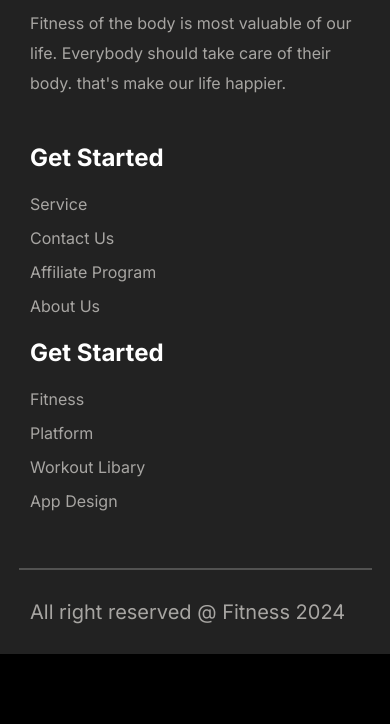
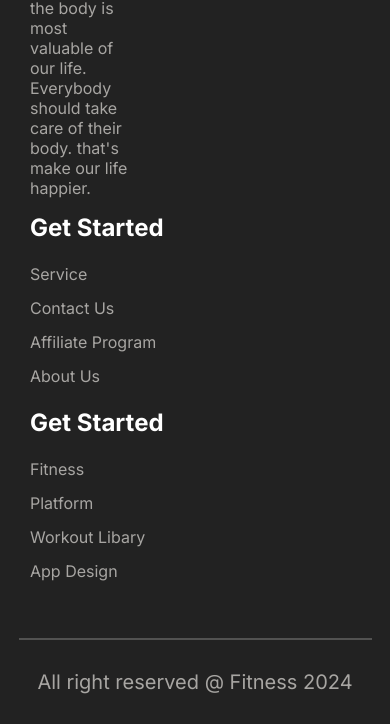
Before and after one commit to ShohagKaisar/Assignment-2, a plain HTML site: page index.html in a window 390 px wide. Shown: the part 5895-6619 px from the top of the page. Before the commit the page ends 6549 px from the top, so only its background shows below. Drawn offline with Linux system fonts and the light colour scheme.

Commit message:
some update for responsive

```diff
--- a/styles/style.css
+++ b/styles/style.css
@@ -530,16 +530,5 @@ hr {
     align-items: start;
     margin-left: 30px;
   }
-  .footer-div p{
-    width: 145%;
-    line-height: 30px;
-  }
-  .footer-left {
-    width: 80%;
-    margin: 30px 0;
-  }
-  .right {
-    text-align: left;
-    margin-left: 30px;
-  }
+
 }
```
